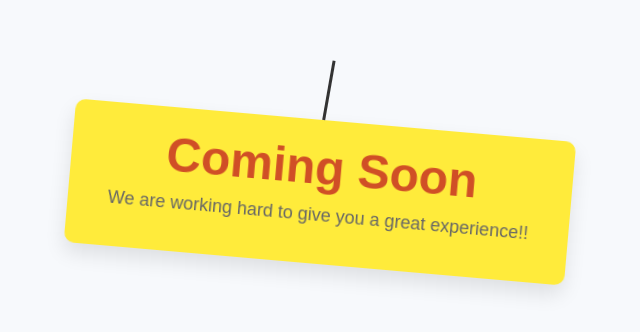
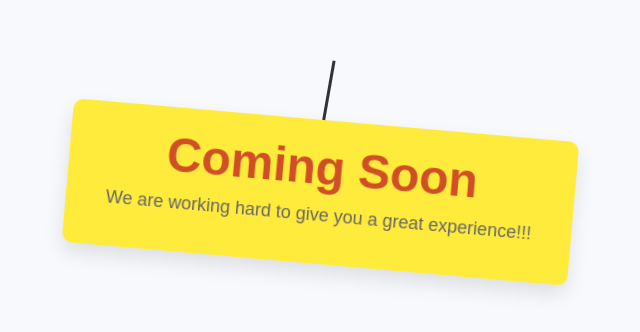
Before and after one commit to abudhar/UthavumPaalam, a plain HTML site: page index.html in a window 1280 px wide. Shown: the part 208-540 px from the top of the page, 320-960 px from the left. Drawn offline with Linux system fonts and the light colour scheme.

Commit message:
Update index.html

```diff
--- a/index.html
+++ b/index.html
@@ -85,7 +85,7 @@
         <div class="coming-soon-tag">
             <div class="rope"></div>
             <h1>Coming Soon</h1>
-            <p>We are working hard to give you a great experience!!</p>
+            <p>We are working hard to give you a great experience!!!</p>
         </div>
     </div>
 
```
